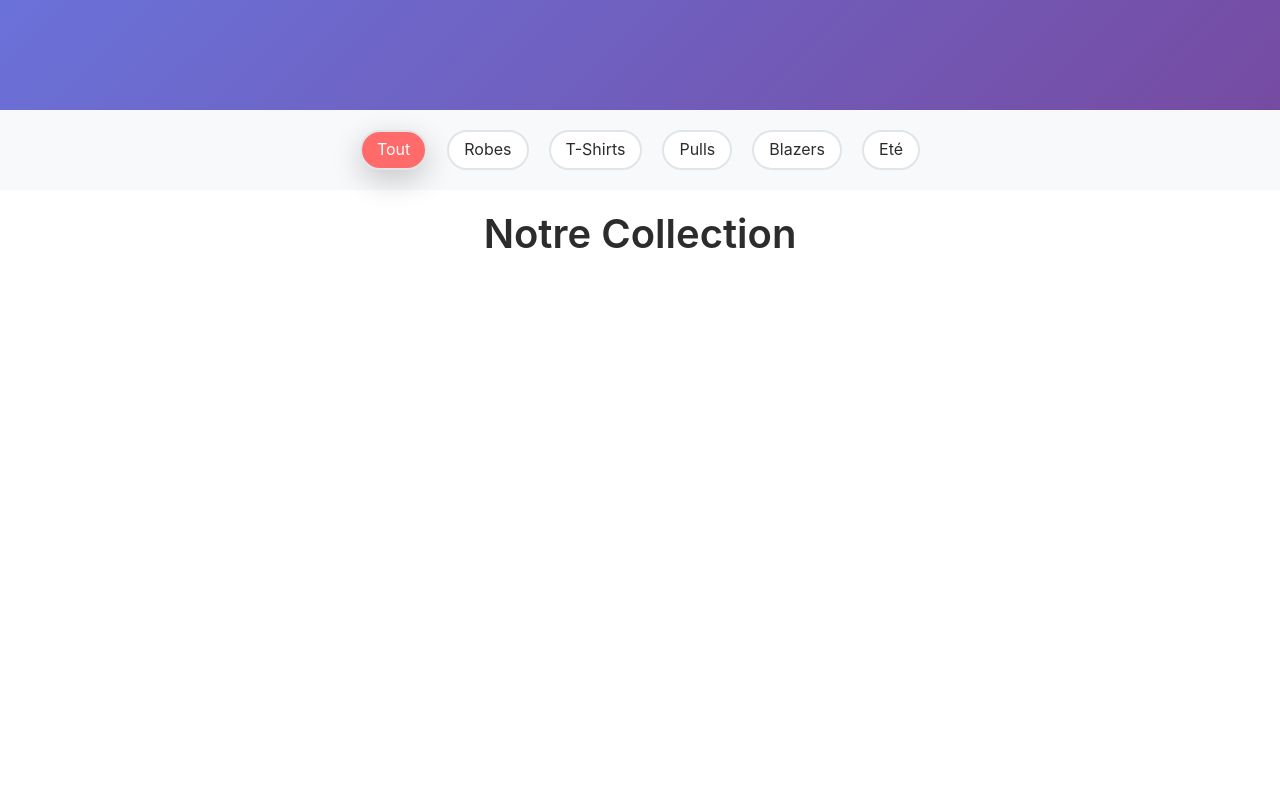
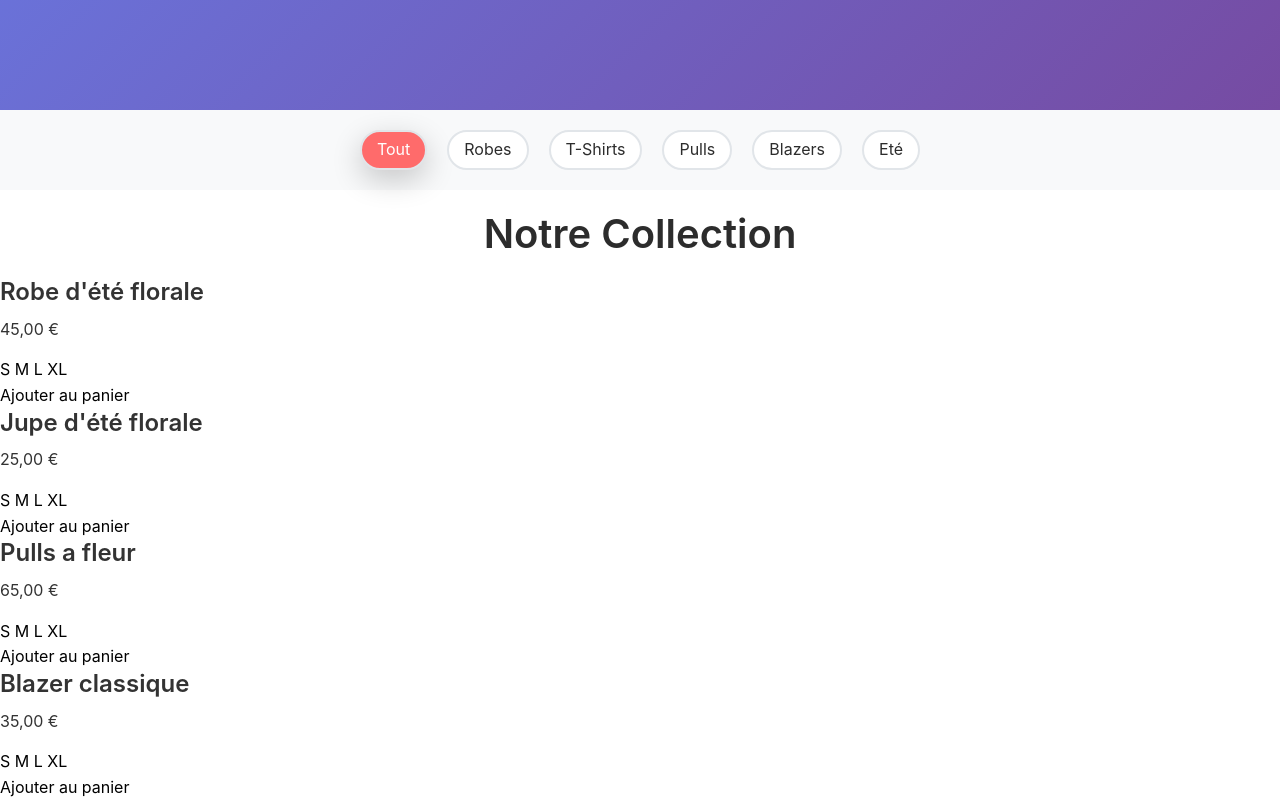
Before and after one commit to LuumiA/Lf-style, a plain HTML site: page index.html in a window 1280 px wide. Shown: the part 450-1250 px from the top of the page. Before the commit the page ends 800 px from the top, so only its background shows below. Drawn offline with Linux system fonts and the light colour scheme.

Commit message:
Ajout de plusieurs cartes de produits avec détails, prix et options de taille

```diff
--- a/index.html
+++ b/index.html
@@ -38,7 +38,64 @@
     </section>
     <section class="products">
       <h2 class="products-title">Notre Collection</h2>
-      <div class="products-grid"></div>
+      <div class="products-grid">
+        <div class="product-card">
+          <div class="product-image"></div>
+          <div class="product-info">
+            <h3 class="product-name">Robe d'été florale</h3>
+            <p class="product-price">45,00 €</p>
+            <div class="product-sizes">
+              <button class="size-btn">S</button>
+              <button class="size-btn selected">M</button>
+              <button class="size-btn">L</button>
+              <button class="size-btn">XL</button>
+            </div>
+            <button class="add-to-cart">Ajouter au panier</button>
+          </div>
+        </div>
+        <div class="product-card">
+          <div class="product-image"></div>
+          <div class="product-info">
+            <h3 class="product-name">Jupe d'été florale</h3>
+            <p class="product-price">25,00 €</p>
+            <div class="product-sizes">
+              <button class="size-btn">S</button>
+              <button class="size-btn selected">M</button>
+              <button class="size-btn">L</button>
+              <button class="size-btn">XL</button>
+            </div>
+            <button class="add-to-cart">Ajouter au panier</button>
+          </div>
+        </div>
+        <div class="product-card">
+          <div class="product-image"></div>
+          <div class="product-info">
+            <h3 class="product-name">Pulls a fleur</h3>
+            <p class="product-price">65,00 €</p>
+            <div class="product-sizes">
+              <button class="size-btn">S</button>
+              <button class="size-btn selected">M</button>
+              <button class="size-btn">L</button>
+              <button class="size-btn">XL</button>
+            </div>
+            <button class="add-to-cart">Ajouter au panier</button>
+          </div>
+        </div>
+        <div class="product-card">
+          <div class="product-image"></div>
+          <div class="product-info">
+            <h3 class="product-name">Blazer classique</h3>
+            <p class="product-price">35,00 €</p>
+            <div class="product-sizes">
+              <button class="size-btn">S</button>
+              <button class="size-btn selected">M</button>
+              <button class="size-btn">L</button>
+              <button class="size-btn">XL</button>
+            </div>
+            <button class="add-to-cart">Ajouter au panier</button>
+          </div>
+        </div>
+      </div>
     </section>
     <script src="js/script.js"></script>
     <script
```
